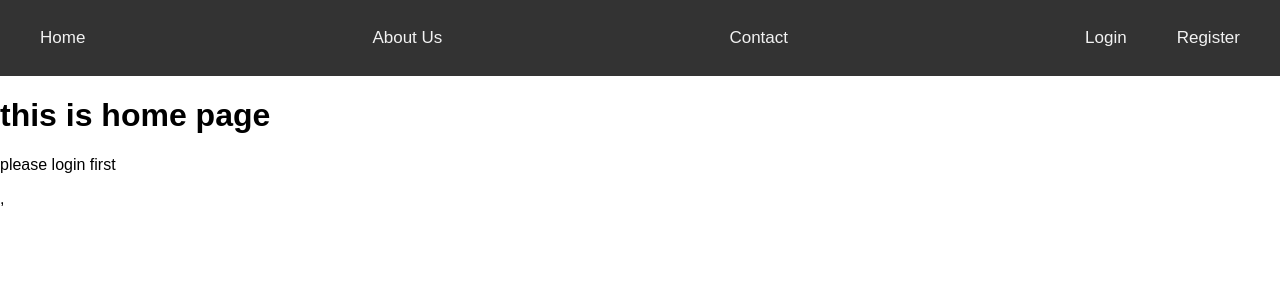
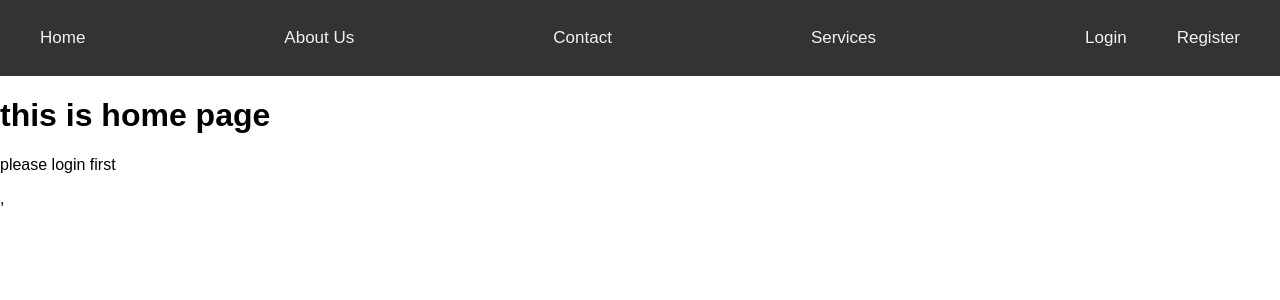
Before and after one commit to tmgnisc/Learning-Mern, a React (Vite) app in the folder client/: page / in a window 1280 px wide. Shown: the top 300 px of the page. Built offline with nearby package versions, Linux system fonts and the light colour scheme; no server answers.

Commit message:
making service page

```diff
--- a/client/src/components/Navbar.jsx
+++ b/client/src/components/Navbar.jsx
@@ -9,6 +9,7 @@ const NavBar = () => {
       <NavLink to="/">Home</NavLink>
       <NavLink to="/about">About Us</NavLink>
       <NavLink to="/contact">Contact</NavLink>
+      <NavLink to="/service">Services</NavLink>
       <div className="navbar-right">
         {isLoggedIn ? (
           <NavLink to="/logout">LogOut</NavLink>
```
